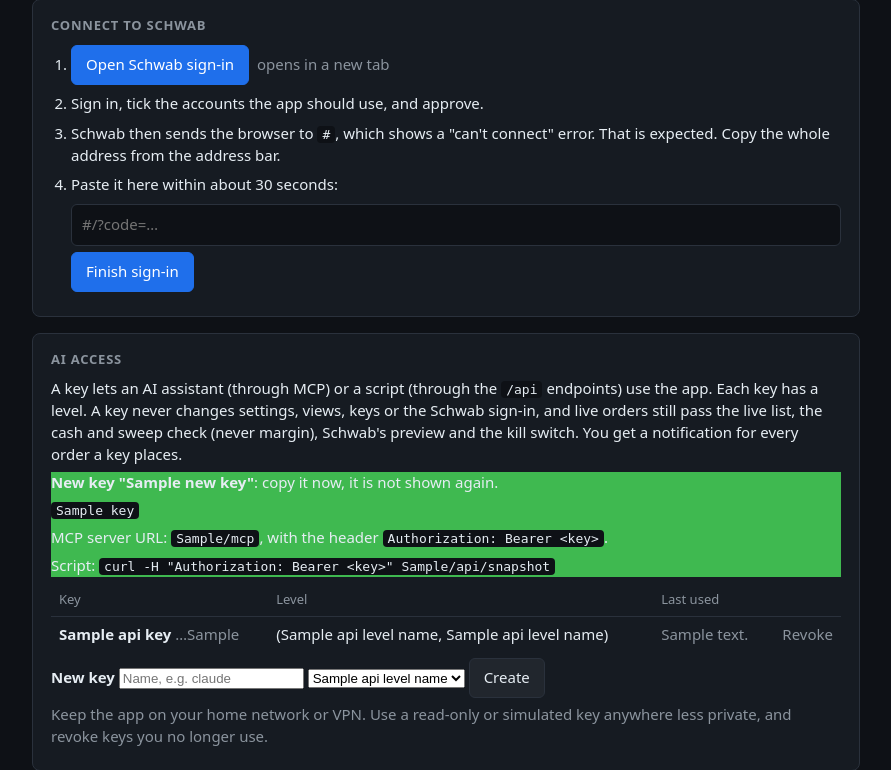
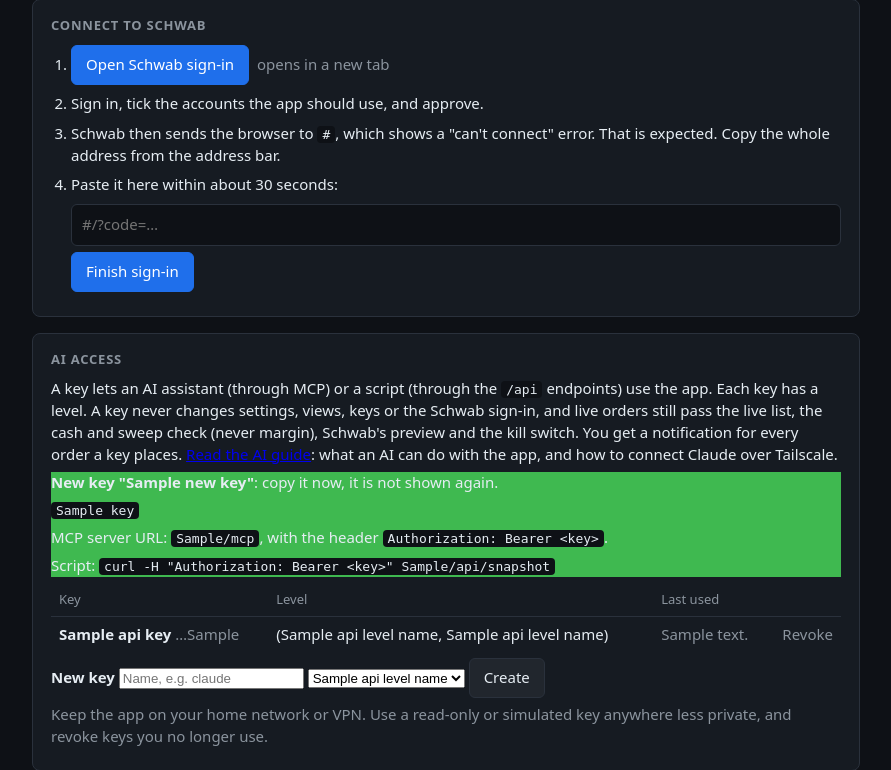
Before and after one commit to pedroserano/Trading, a FastAPI app: template backend/app/templates/connect.html in a window 1280 px wide. Shown: the part 3350-4120 px from the top of the page, without its empty margins (194-1085 px from the left). Run offline with FastAPI, Linux system fonts and the light colour scheme; the template is opened without the code that fills it: most values are stand-ins (such as "Sample title", 1, 10 or a date in 2020); parts of the project's set-up code (start-up, migrations or seed data) failed here and were passed over.

Commit message:
Settings: link to the AI guide from AI access
Co-Authored-By: Claude Opus 5.5 <noreply@anthropic.com>
Claude-Session: https://claude.ai/code/session_017i9aGSEsgugibjXUXEJjQX

```diff
--- a/backend/app/templates/connect_body.html
+++ b/backend/app/templates/connect_body.html
@@ -423,7 +423,10 @@
      <code>/api</code> endpoints) use the app. Each key has a level. A key never changes settings,
      views, keys or the Schwab sign-in, and live orders still pass the live list, the cash and
      sweep check (never margin), Schwab's preview and the kill switch. You get a notification
-     for every order a key places.</p>
+     for every order a key places.
+     <a href="https://github.com/pedroserano/trading/blob/main/docs/AI.md" target="_blank"
+        rel="noopener">Read the AI guide</a>: what an AI can do with the app, and how to connect
+     Claude over Tailscale.</p>
   {% if new_key %}
   <div class="msg ok small">
     <p><b>New key "{{ new_key.name }}"</b>: copy it now, it is not shown again.</p>
```
